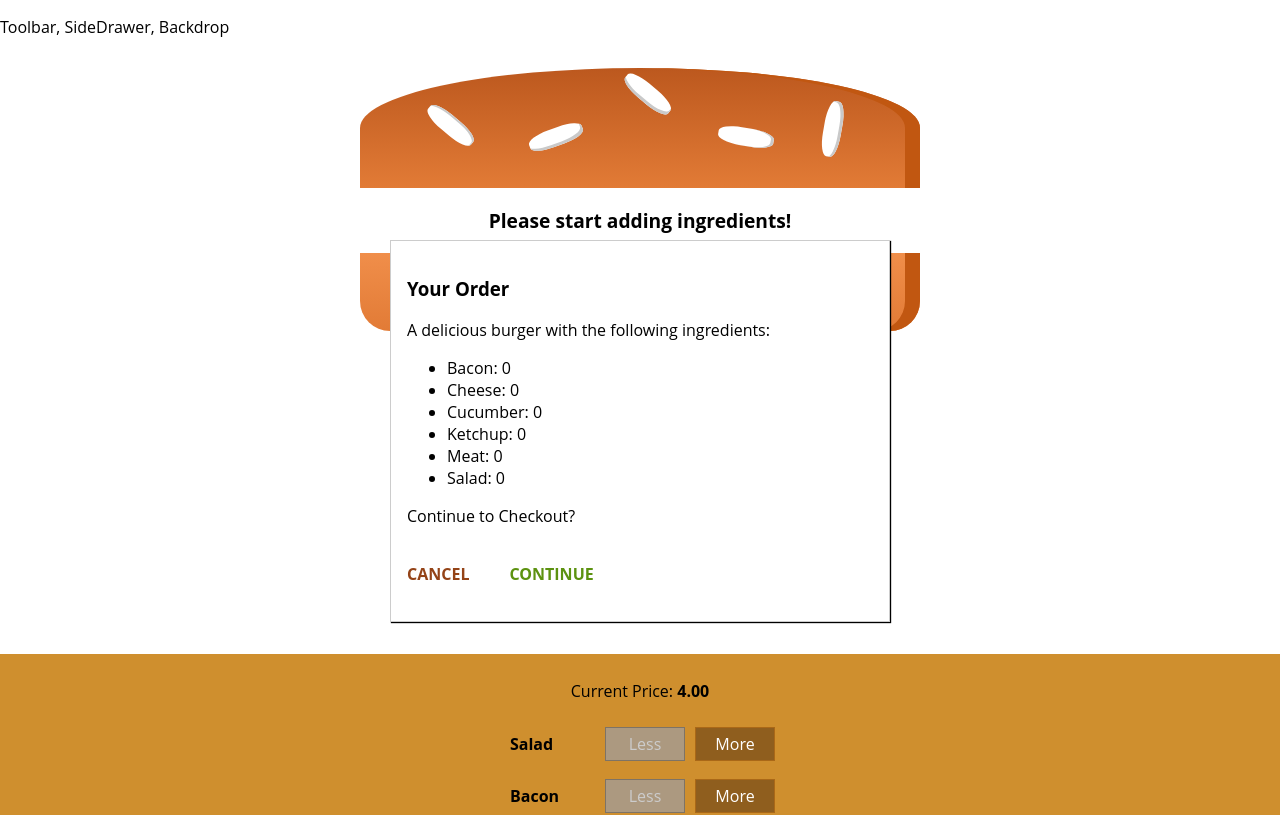
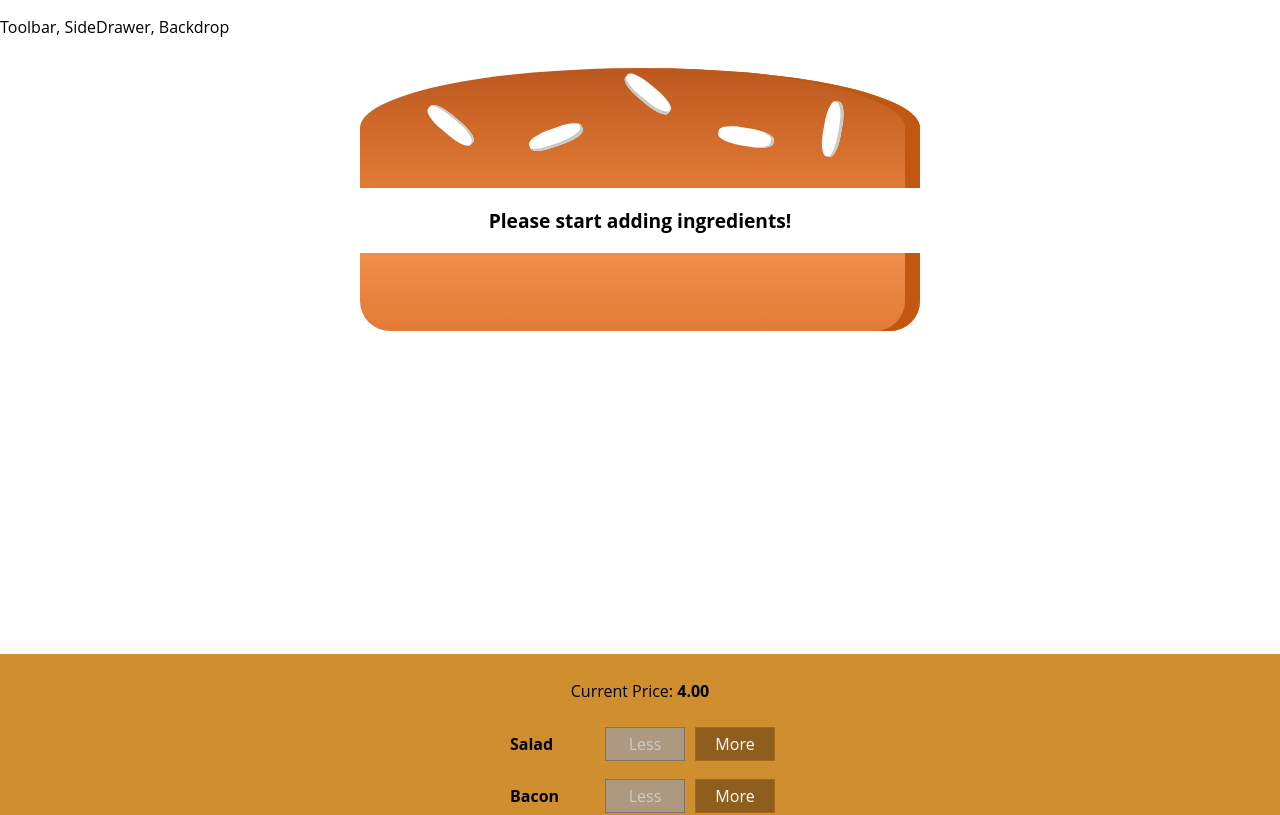
Before and after one commit to Vadym-Khvits/MyBurger, a React app: page / in a window 1280 px wide. Shown: the top 815 px of the page. Built offline with nearby package versions, Linux system fonts and the light colour scheme; the HTML template or start-up script is replaced by a standard one.

Commit message:
#08-20 Show modal with order on click 'Order Now'

```diff
--- a/src/components/Burger/BuildControls/BuildControls.tsx
+++ b/src/components/Burger/BuildControls/BuildControls.tsx
@@ -16,6 +16,7 @@ interface IPassedProps extends React.Props<any> {
     ingredientAdded: (type: string) => void;
     ingredientRemoved: (type: string) => void;
     getDisabledInfo: (type: string) => boolean;
+    ordered: () => void;
     purchasable: boolean;
     price: number;
 }
@@ -46,6 +47,7 @@ class BuildControls extends React.Component<IPassedProps, any> {
                 <button
                     className={classes.OrderButton}
                     disabled={!this.props.purchasable}
+                    onClick={this.props.ordered}
                 >ORDER NOW</button>
             </div>)
     };
--- a/src/components/UI/Modal/Modal.tsx
+++ b/src/components/UI/Modal/Modal.tsx
@@ -8,10 +8,9 @@ const modal = (props: any) => (
         <Backdrop show={props.show} clicked={props.modalClosed} />
         <div
             className={classes.Modal}
-            // style={{
-            //     transform: props.show ? 'translateY(0)' : 'translateY(-100vh)',
-            //     opacity: props.show ? '1' : '0'
-            // }}
+            style={{
+                transform: props.show ? 'translateY(0)' : 'translateY(-100vh)'
+            }}
             >
             {props.children}
         </div>
--- a/src/containers/BurgerBuilder/BurgerBuilder.tsx
+++ b/src/containers/BurgerBuilder/BurgerBuilder.tsx
@@ -16,6 +16,7 @@ const INGREDIENT_PRICES = {
 
 interface IOwnStateProps {
     purchasable: boolean;
+    purchasing: boolean;
     ingredientsStack: string[];
     ingredientsCounter: number;
     totalPrice: number;
@@ -35,6 +36,7 @@ class BurgerBuilder extends React.Component<IOwnStateProps & any, any> {
             },
             ingredientsStack: [] as string[],
             purchasable: false,
+            purchasing: false,
             totalPrice: 4
         };
     };
@@ -55,10 +57,16 @@ class BurgerBuilder extends React.Component<IOwnStateProps & any, any> {
         return this.state.ingredientsCounter[type] === 0;
     }
 
+    public purchaseHandler = () =>{
+        this.setState({
+            purchasing: true
+        })
+    }
+
     public render() {
         return (
             <Aux>
-                <Modal>
+                <Modal show={this.state.purchasing}>
                     <OrderSummary ingredients={this.state.ingredientsCounter}/>
                 </Modal>
                 <Burger ingredients={this.state.ingredientsStack} />
@@ -67,6 +75,7 @@ class BurgerBuilder extends React.Component<IOwnStateProps & any, any> {
                     ingredientRemoved={this.removeIngredientHandler}
                     getDisabledInfo={this.getDisabledInfo}
                     purchasable={this.state.purchasable}
+                    ordered={this.purchaseHandler}
                     price={this.state.totalPrice}
                 />
             </Aux>
```
